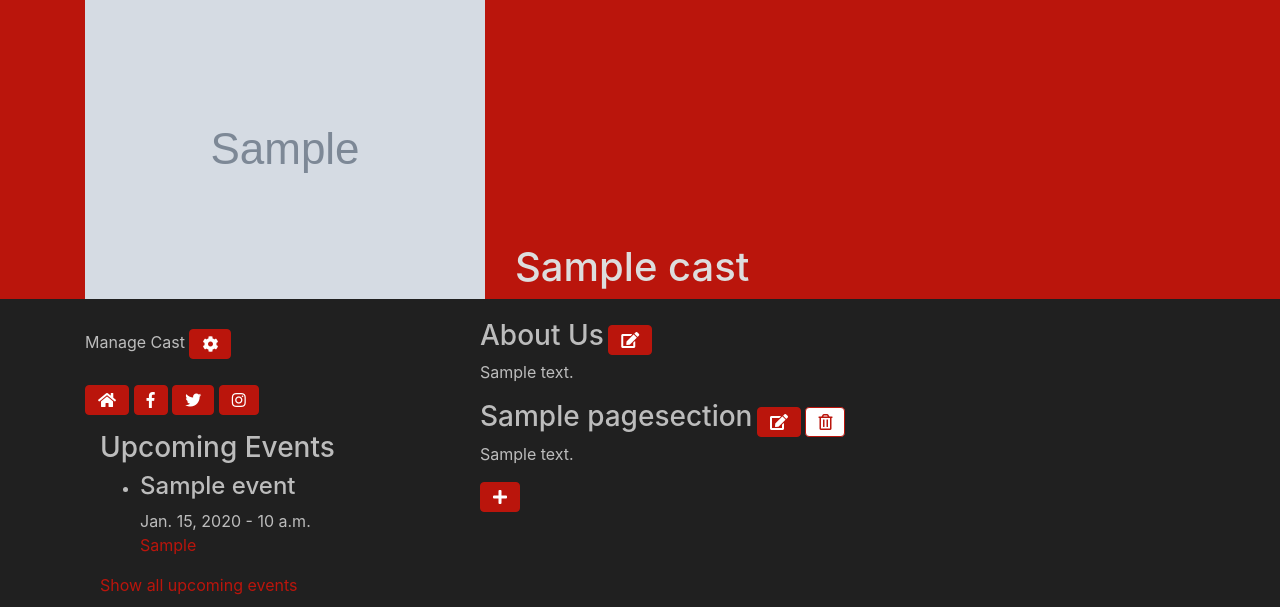
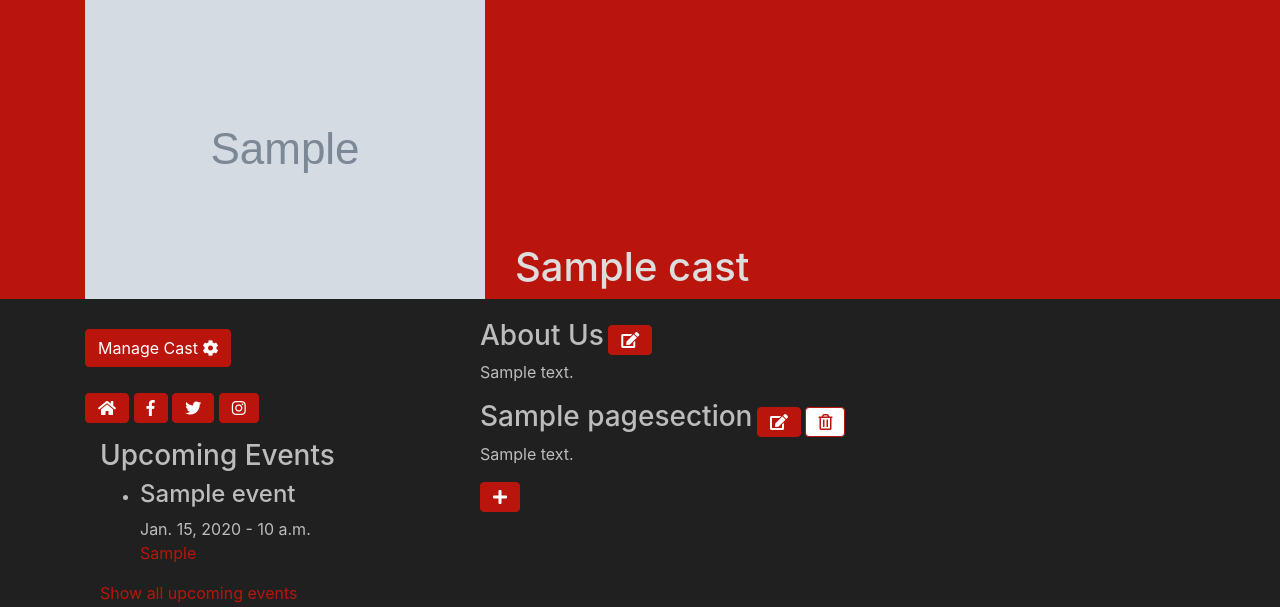
Before and after one commit to devdupont/Rocky-Rollcall, a Django app: a page that uses castpage/templates/castpage/home.html in a window 1280 px wide. Shown: the part 43-650 px from the top of the page. Run offline with Django 3.2, Linux system fonts and the light colour scheme; a user stored in the database is signed in; tables that the repository leaves empty hold one stand-in row (values such as "Sample post"); grey boxes marked "Sample" are stand-in pictures; parts of the project's set-up code (start-up, migrations or seed data) failed here and were passed over; some libraries are stand-ins or nearby versions.

Commit message:
Bug fix, bigger manage button

```diff
--- a/castadmin/templates/castadmin/managers.html
+++ b/castadmin/templates/castadmin/managers.html
@@ -8,7 +8,7 @@
         {% for manager in cast.managers.all %}
             <li>
                 {{ manager.user.first_name }} {{ manager.user.last_name }} ({{ manager.user.username }})
-                {% if user.pk != manager.user.pk %}<a class="btn btn-danger" href="{% url 'cast_admin_managers_delete' slug=cast.slug pk=manager.user.pk %}" role="button"><i class="far fa-trash-alt"></i></a>{% endif %}
+                {% if user.pk != manager.user.pk %}<a class="btn btn-danger" href="{% url 'cast_managers_delete' slug=cast.slug pk=manager.user.pk %}" role="button"><i class="far fa-trash-alt"></i></a>{% endif %}
             </li>
         {% endfor %}
         </ul>
--- a/castpage/templates/castpage/home.html
+++ b/castpage/templates/castpage/home.html
@@ -6,7 +6,7 @@
             {% if show_management %}
             <div class="row">
                 <div class="col">
-                    <p>Manage Cast <a class="btn btn-primary" href="{% url 'cast_admin' slug=cast.slug %}" role="button"><i class="fas fa-cog"></i></a></p>
+                    <p><a class="btn btn-primary" href="{% url 'cast_admin' slug=cast.slug %}" role="button">Manage Cast <i class="fas fa-cog"></i></a></p>
                 </div>
             </div>
             {% endif %}
```
